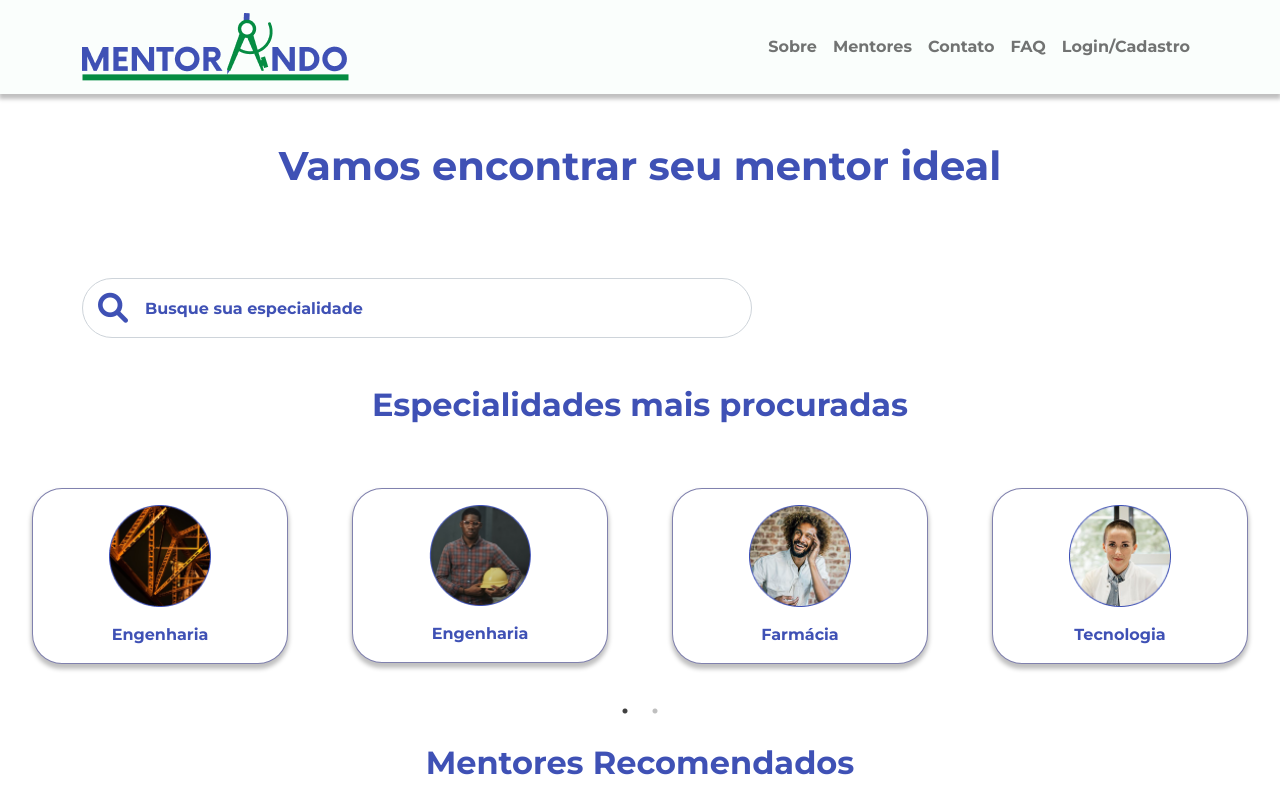
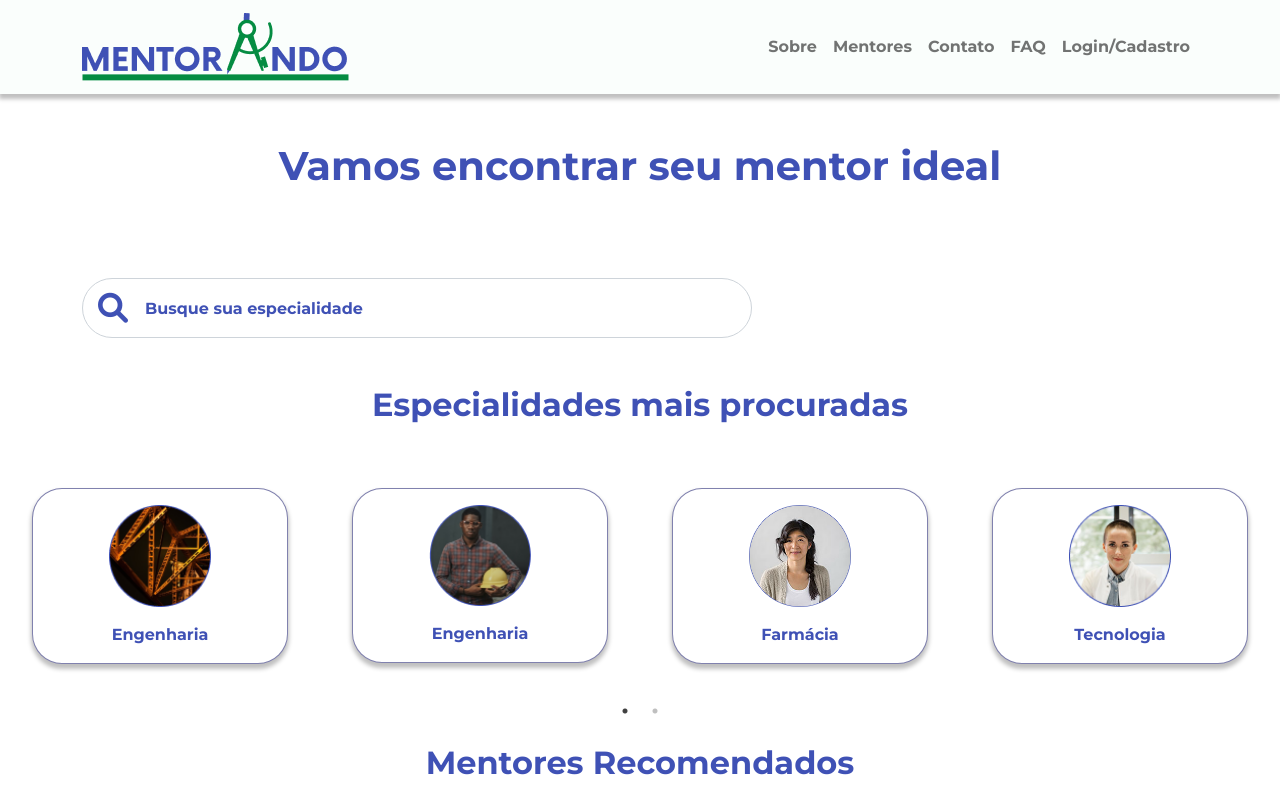
Before and after one commit to ricardocr18/gamaAcademyChefao, a React (Create React App) app: page /mentores in a window 1280 px wide. Shown: the top 800 px of the page. Built offline with nearby package versions, Linux system fonts and the light colour scheme.

Commit message:
configurações tela de perfil dos mentores

```diff
--- a/src/components/CardMentoresMaisRecomendados.js
+++ b/src/components/CardMentoresMaisRecomendados.js
@@ -4,17 +4,13 @@ import img1 from '../img/img1.png';
 import img2 from '../img/img2.png';
 import img4 from '../img/img4.png';
 import img5 from '../img/img5.png';
-import { useHistory } from 'react-router-dom'
+
 
 function CardMentoresMaisRecomendados () {
 
 
 
-    const history = useHistory();
-        function perfilPedroBtn() {
-          history.push("/perfil");
-          window.location.reload();
-        }
+
 
     var settings = {
       dots: true,
@@ -64,7 +60,7 @@ function CardMentoresMaisRecomendados () {
               </div>
             </div>
           </div>
-          <div className="card-group" onClick={() => perfilPedroBtn()}>
+          <div className="card-group" >
             <div className="card">
               <img className="pt-3 card-img-top" src={img2} alt="" />
               <div className="card-body">
--- a/src/components/CardSlider.js
+++ b/src/components/CardSlider.js
@@ -1,15 +1,24 @@
 import React, { Component } from "react";
 import Slider from "react-slick";
-import '../style/Mentores.css'
+import '../style/Mentores.css';
+import { useHistory } from 'react-router-dom'
+
 
 import img1 from '../img/img1.png';
 import img2 from '../img/img2.png';
-import img3 from '../img/img3.png';
+import img3 from '../img/Ellipse6.png';
 import img4 from '../img/img4.png';
 import img5 from '../img/img5.png';
 
-export default class CardSlider extends Component {
-  render() {
+function CardSlider () {
+
+
+    const history = useHistory();
+        function perfilRaquelBtn() {
+          history.push("/perfil");
+          window.location.reload();
+        }
+
     var settings = {
       dots: true,
       infinite: true,
@@ -63,12 +72,15 @@ export default class CardSlider extends Component {
               </div>
             </div>
           </div>
-          <div className="card-group">
+
+          <div className="card-group" onClick={() => perfilRaquelBtn()}>
+
             <div className="card">
               <img className="pt-3 card-img-top" src={img3} alt="" />
               <div className="card-body">
                 <p className="card-text">Farmácia</p>
               </div>
+
             </div>
           </div>
           <div className="card-group">
@@ -98,5 +110,7 @@ export default class CardSlider extends Component {
         </Slider>
       </div>
     );
-  }
+
 }
+
+export default CardSlider;
--- a/src/pages/Home.js
+++ b/src/pages/Home.js
@@ -7,10 +7,8 @@ import '../style/Home.css';
 import { Link } from "react-router-dom";
 
 
-
 class Home extends Component {
   render() {
-
     return (
       <div className="Home">
 
```
